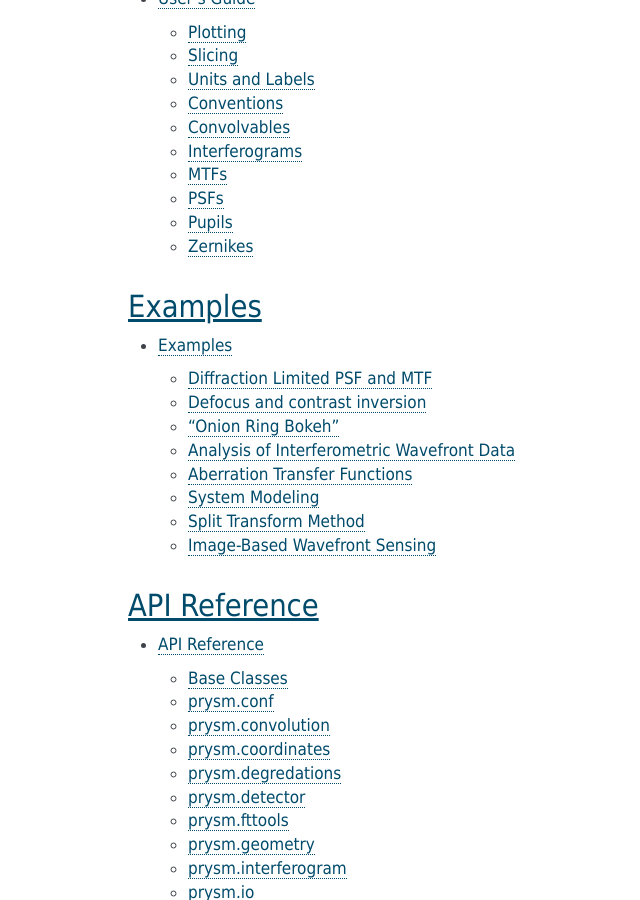
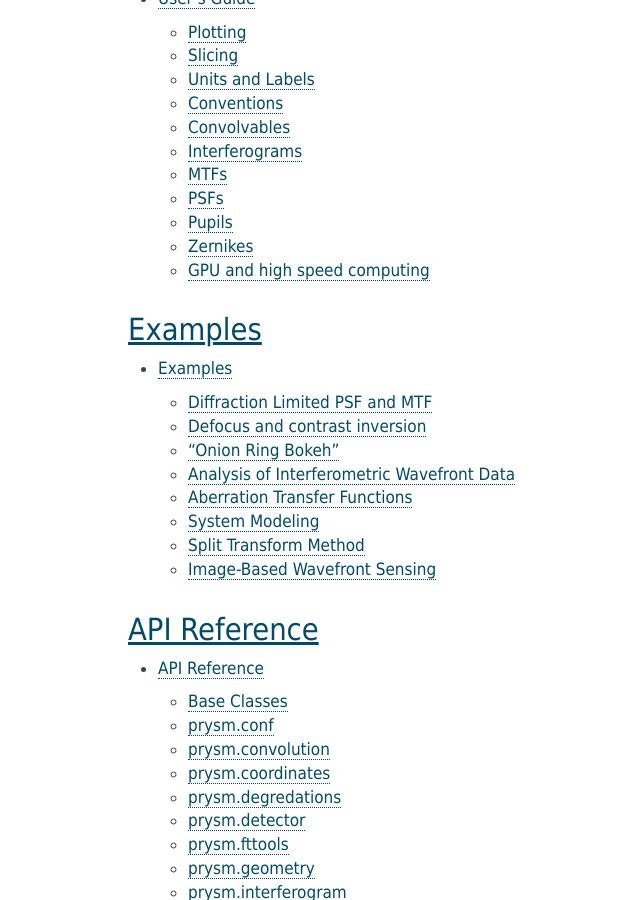
Before and after one commit to brandondube/prysm, a Sphinx documentation site: the page built from docs/source/index.rst, in a window 1280 px wide and 900 px high, scrolled down 3557 px. Shown: the whole window, without its empty margins (292-932 px from the left). Built offline with Sphinx 7.4.7, drawn with Linux system fonts in a browser that asks for light colours; pages that are not in the unit, such as notebooks, are missing from menus.

Commit message:
+ GPU docs

```diff
--- a/docs/source/user_guide/index.rst
+++ b/docs/source/user_guide/index.rst
@@ -15,3 +15,4 @@ User's Guide
    PSFs.ipynb
    Pupils.ipynb
    Zernikes.ipynb
+   GPU and high speed computing.ipynb
```
Also changed, not shown: docs/source/user_guide/GPU and high speed computing.ipynb (added).
